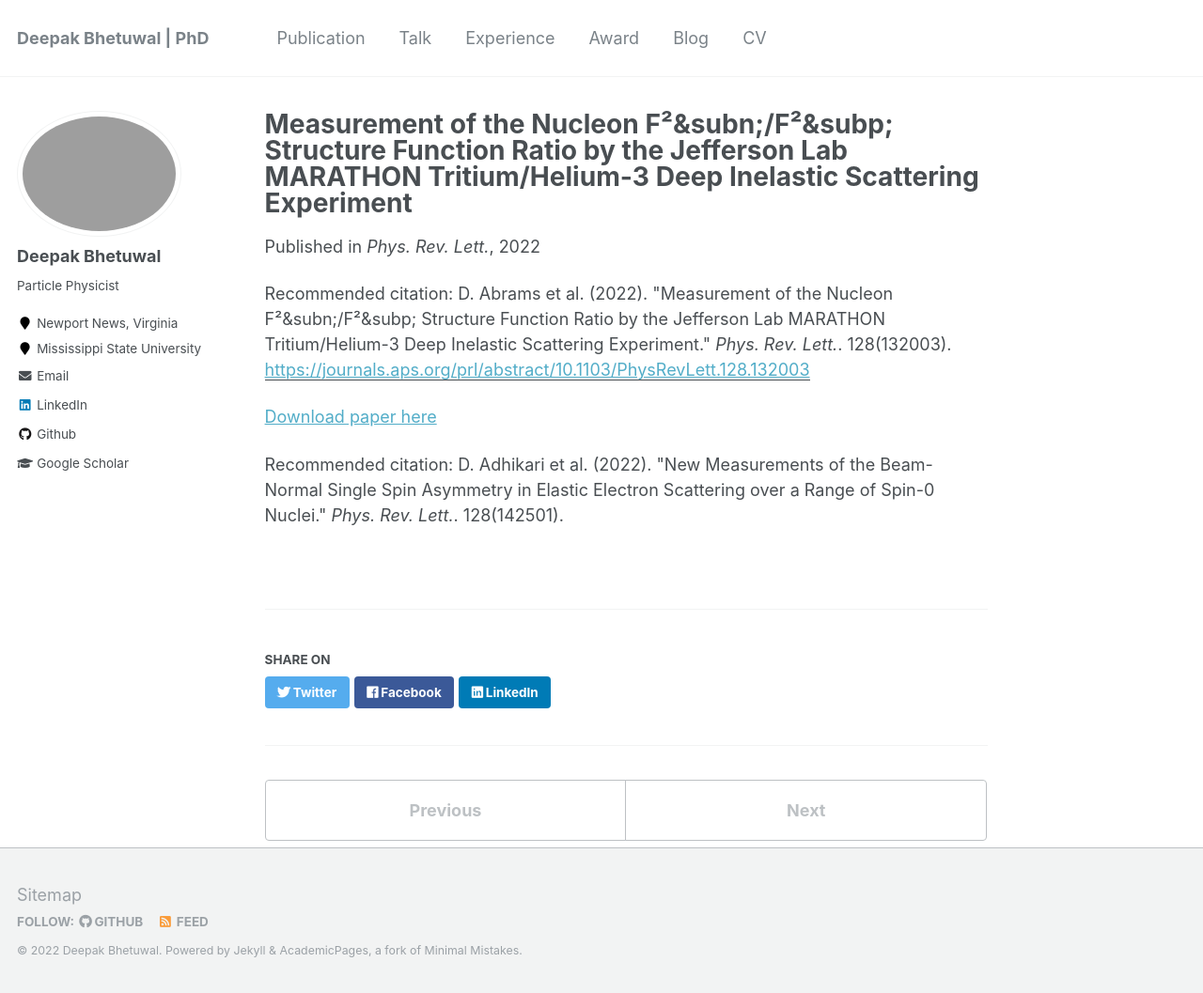
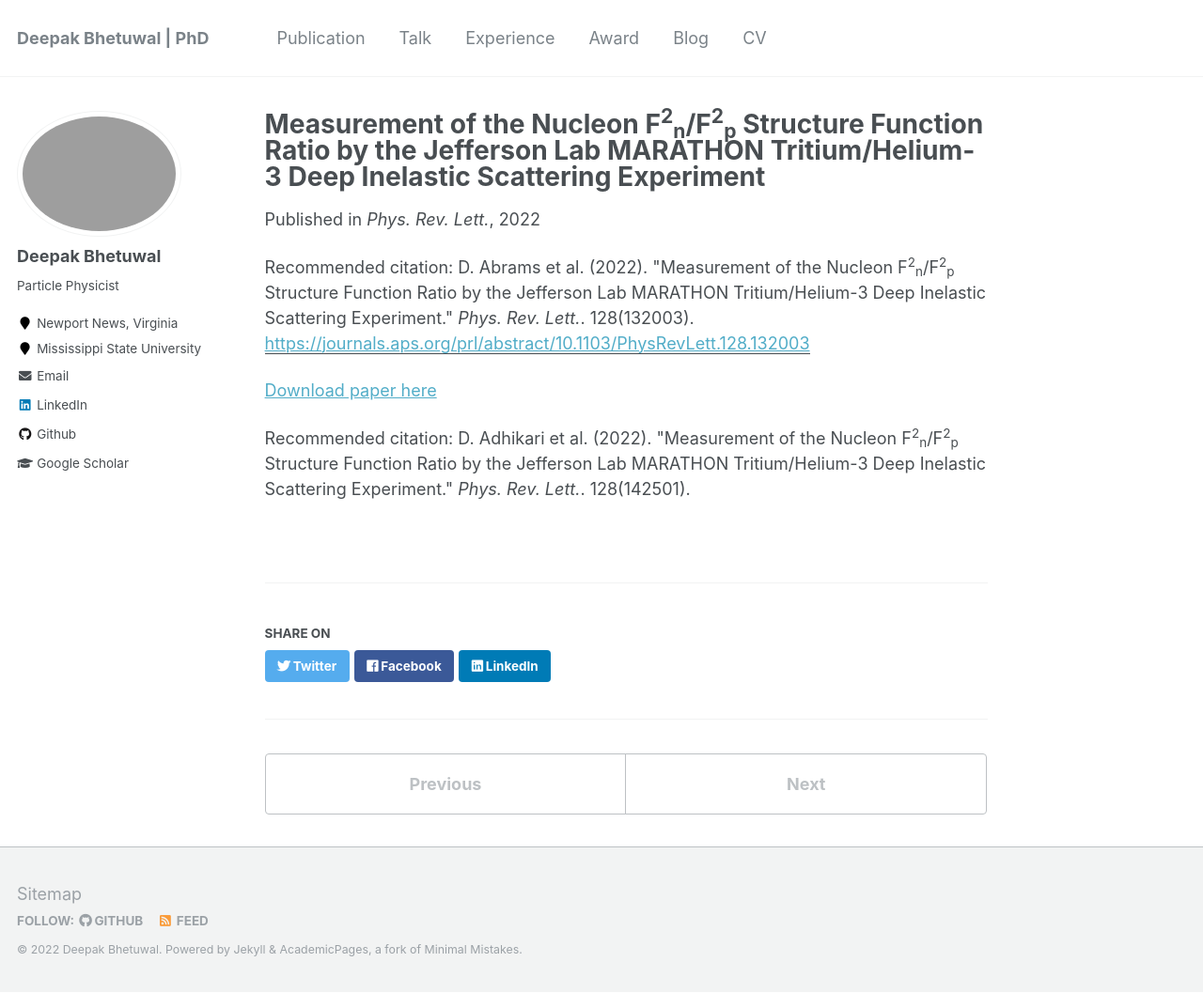
Before and after one commit to dkb208/dkb208.github.io, a Jekyll site: the page built from _publications/2018-10-01-paper-title-number-8.md, in a window 1280 px wide and 1057 px high. Shown: the whole window at 94% size. Built offline with Jekyll 4.4.1, drawn with Linux system fonts in a browser that asks for light colours.

Commit message:
Update 2018-10-01-paper-title-number-8.md

```diff
--- a/_publications/2018-10-01-paper-title-number-8.md
+++ b/_publications/2018-10-01-paper-title-number-8.md
@@ -1,14 +1,14 @@
 ---
-title: "Measurement of the Nucleon F&sup2;&subn;/F&sup2;&subp; Structure Function Ratio by the Jefferson Lab MARATHON Tritium/Helium-3 Deep Inelastic Scattering Experiment"
+title: "Measurement of the Nucleon F<sup>2</sup><sub>n</sub>/F<sup>2</sup><sub>p</sub> Structure Function Ratio by the Jefferson Lab MARATHON Tritium/Helium-3 Deep Inelastic Scattering Experiment"
 collection: publications
 permalink: /publication/2018-10-01-paper-title-number-8
 excerpt: ''
 date: 2022-03-31.
 venue: 'Phys. Rev. Lett.'
 paperurl: 'https://journals.aps.org/prl/abstract/10.1103/PhysRevLett.128.132003'
-citation: 'D. Abrams et al. (2022). &quot;Measurement of the Nucleon F&sup2;&subn;/F&sup2;&subp; Structure Function Ratio by the Jefferson Lab MARATHON Tritium/Helium-3 Deep Inelastic Scattering Experiment.&quot;  <i>Phys. Rev. Lett.</i>. 128(132003).'
+citation: 'D. Abrams et al. (2022). &quot;Measurement of the Nucleon F<sup>2</sup><sub>n</sub>/F<sup>2</sup><sub>p</sub> Structure Function Ratio by the Jefferson Lab MARATHON Tritium/Helium-3 Deep Inelastic Scattering Experiment.&quot;  <i>Phys. Rev. Lett.</i>. 128(132003).'
 ---
 
 [Download paper here](https://journals.aps.org/prl/abstract/10.1103/PhysRevLett.128.132003)
 
-Recommended citation: D. Adhikari et al. (2022). &quot;New Measurements of the Beam-Normal Single Spin Asymmetry in Elastic Electron Scattering over a Range of Spin-0 Nuclei.&quot;  <i>Phys. Rev. Lett.</i>. 128(142501).
+Recommended citation: D. Adhikari et al. (2022). &quot;Measurement of the Nucleon F<sup>2</sup><sub>n</sub>/F<sup>2</sup><sub>p</sub> Structure Function Ratio by the Jefferson Lab MARATHON Tritium/Helium-3 Deep Inelastic Scattering Experiment.&quot;  <i>Phys. Rev. Lett.</i>. 128(142501).
```
